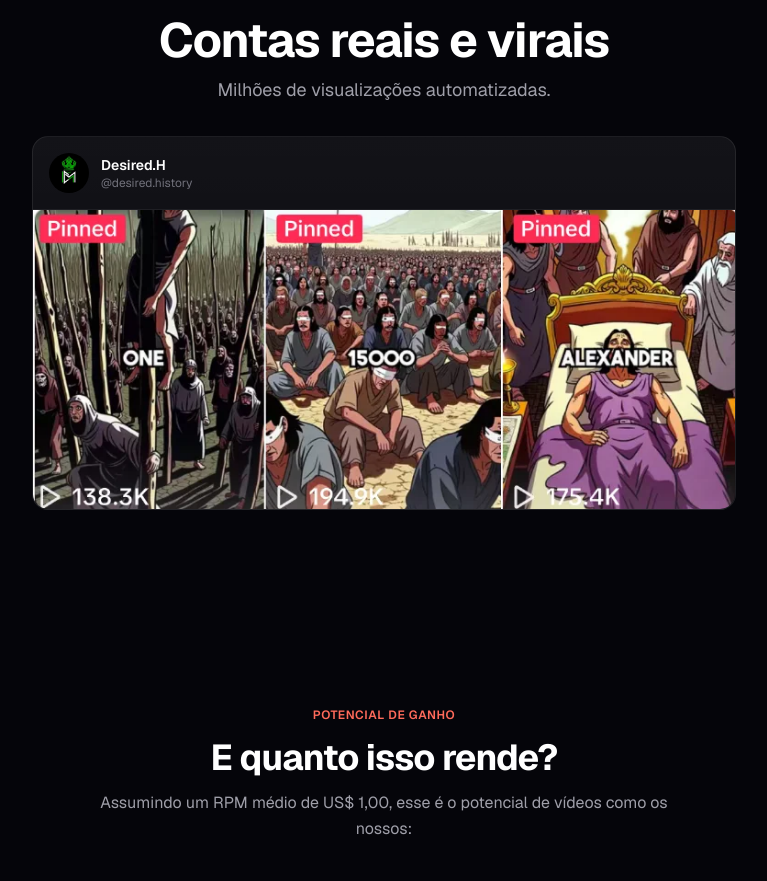
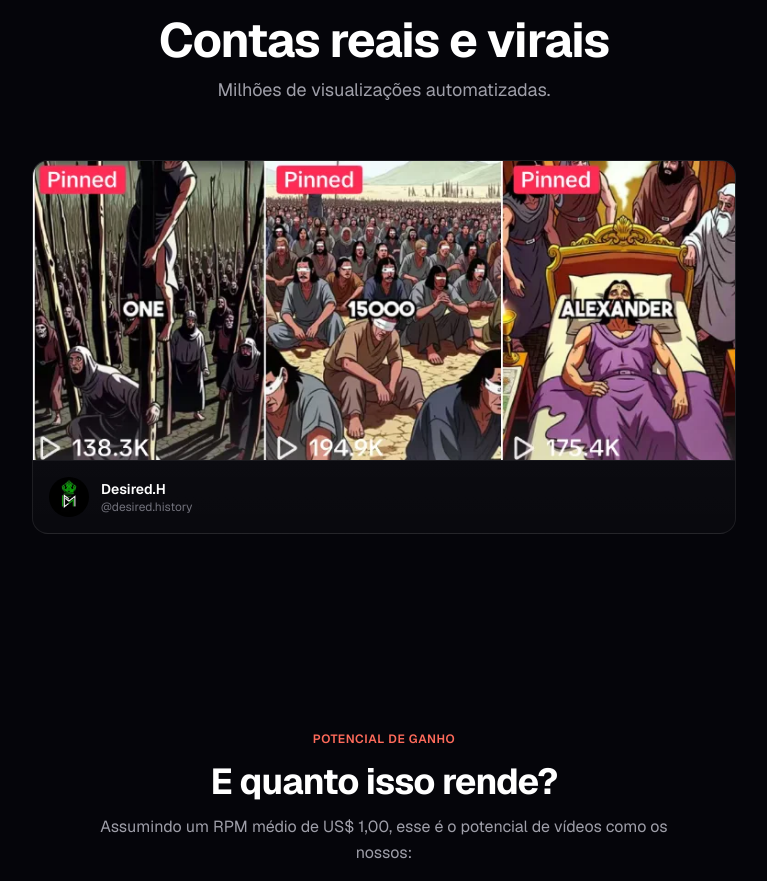
Before and after one commit to mocinhadigital/Virazo, a Next.js app: page / in a window 1280 px wide. Shown: the part 1460-2341 px from the top of the page, without its empty margins (256-1023 px from the left). Built offline with nearby package versions, Linux system fonts and the light colour scheme.

Commit message:
Move o bloco Desired.H/@desired.history para o rodape do card (abaixo da imagem), aumenta espaco entre subtitulo e card em Contas reais e virais

```diff
--- a/src/components/landing/RealAccounts.tsx
+++ b/src/components/landing/RealAccounts.tsx
@@ -9,8 +9,15 @@ export default function RealAccounts() {
           Milhões de visualizações automatizadas.
         </p>
 
-        <div className="card-glass mt-8 overflow-hidden rounded-2xl text-left">
-          <div className="flex items-center gap-3 border-b border-white/[0.06] p-4">
+        <div className="card-glass mt-12 overflow-hidden rounded-2xl text-left sm:mt-14">
+          {/* eslint-disable-next-line @next/next/no-img-element */}
+          <img
+            src="/assets/screenshots/prova-1.webp"
+            alt="Print de vídeos com alta visualização da conta @desired.history"
+            className="w-full"
+            loading="lazy"
+          />
+          <div className="flex items-center gap-3 border-t border-white/[0.06] p-4">
             {/* eslint-disable-next-line @next/next/no-img-element */}
             <img
               src="/assets/avatars/desired-history.webp"
@@ -23,13 +30,6 @@ export default function RealAccounts() {
               <p className="text-xs text-zinc-500">@desired.history</p>
             </div>
           </div>
-          {/* eslint-disable-next-line @next/next/no-img-element */}
-          <img
-            src="/assets/screenshots/prova-1.webp"
-            alt="Print de vídeos com alta visualização da conta @desired.history"
-            className="w-full"
-            loading="lazy"
-          />
         </div>
       </div>
     </section>
```
